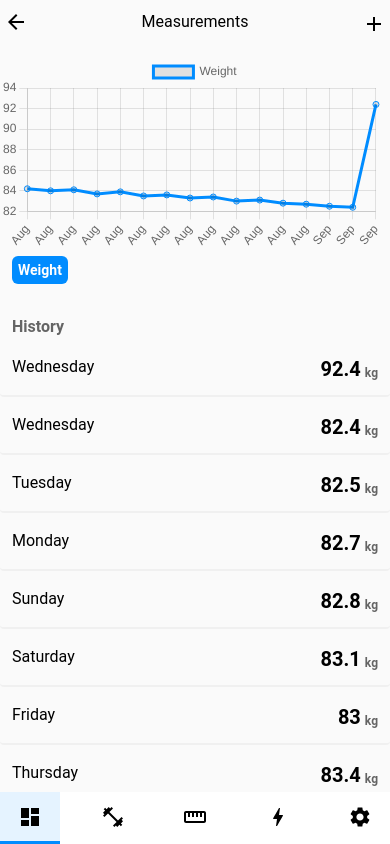
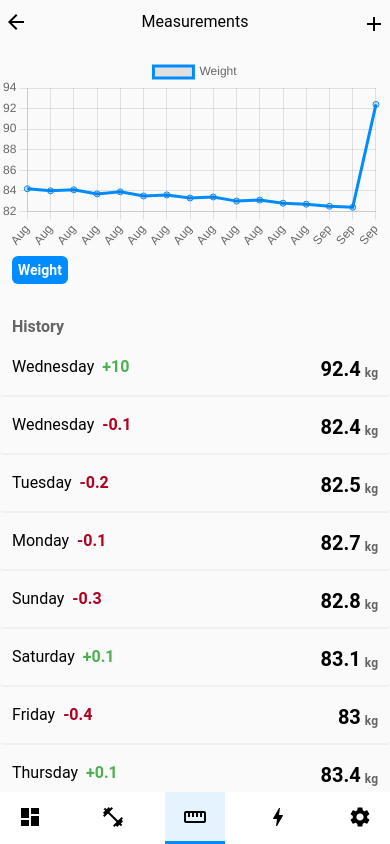
Before and after one commit to essmann/dynamis, a React (Vite) app in the folder frontend-web/dynamis-frontend/: page /measurements in a window 390 px wide. Built offline with nearby package versions, Linux system fonts and the light colour scheme.

Commit message:
frontend: mostly finished styling of measurementsPage

```diff
--- a/frontend-web/dynamis-frontend/package.json
+++ b/frontend-web/dynamis-frontend/package.json
@@ -14,8 +14,10 @@
     "@emotion/styled": "^11.14.1",
     "@mui/icons-material": "^9.4.0",
     "@mui/material": "^9.4.0",
+    "@mui/x-date-pickers": "^9.12.0",
     "@tailwindcss/vite": "^4.3.3",
     "chart.js": "^4.5.1",
+    "dayjs": "^1.11.23",
     "react": "^19.2.8",
     "react-dom": "^19.2.8",
     "react-router-dom": "^7.18.3",
--- a/frontend-web/dynamis-frontend/src/App.css
+++ b/frontend-web/dynamis-frontend/src/App.css
@@ -28,6 +28,9 @@
 
   --color-secondary-background: #FFFFFF;
   --color-secondary-background-hover: #F5F5F5;
+
+  --color-success: #4caf50;
+  --color-error: #d32f2f;
 
   /* Text — Material spec uses black-based opacities on light surfaces,
      not pure white/black flips. */
--- a/frontend-web/dynamis-frontend/src/Layout.tsx
+++ b/frontend-web/dynamis-frontend/src/Layout.tsx
@@ -5,7 +5,8 @@ export function Layout() {
     return (
 
         <div className='app-container flex flex-col-reverse
-        md:flex-row lg:flex-row h-screen w-screen '>
+        md:flex-row lg:flex-row h-screen w-screen
+        overflow-x-hidden'>
             <Sidebar style='bg- lg:flex-1' />
             <div className='main w-full h-full md:flex-7 md:w-auto overflow-scroll'>
                 <Outlet />
--- /dev/null
+++ b/frontend-web/dynamis-frontend/src/components/AddWeightPanel.tsx
@@ -0,0 +1,3 @@
+function AddWeightPanel() {
+
+}
--- a/frontend-web/dynamis-frontend/src/components/PageHeader.tsx
+++ b/frontend-web/dynamis-frontend/src/components/PageHeader.tsx
@@ -9,7 +9,7 @@ import AddIcon from '@mui/icons-material/Add';
 export default function PageHeader({ title, onBack, onCreate }: PageHeaderProps) {
     return (
         <div className="page-header flex *:text-text w-full mt-2 items-center">
-            <button className='flex justify-center  ml-1 ' onClick={onBack}><ArrowBackIcon /></button>
+            <button className='flex justify-center  ml-1 hover:bg-red-500' onClick={onBack}><ArrowBackIcon /></button>
             <div className='flex w-full justify-center  '>
                 <div className=''>{title}</div>
             </div>
--- a/frontend-web/dynamis-frontend/src/components/Sidebar.tsx
+++ b/frontend-web/dynamis-frontend/src/components/Sidebar.tsx
@@ -1,14 +1,16 @@
-import { useState } from "react";
+import { useEffect, useState } from "react";
 
 import DashboardIcon from "@mui/icons-material/Dashboard";
 import FitnessCenterIcon from "@mui/icons-material/FitnessCenter";
 import StraightenIcon from "@mui/icons-material/Straighten";
 import BoltIcon from "@mui/icons-material/Bolt";
 import SettingsIcon from "@mui/icons-material/Settings";
+import { useLocation } from "react-router-dom";
 import { Link } from "react-router-dom";
 
 export default function Sidebar({ style = "" }: { style?: string }) {
     const [activeItem, setActiveItem] = useState(0);
+    const location = useLocation();
 
     const items = [
         { name: "Overview", icon: <DashboardIcon />, href: "/" },
@@ -18,6 +20,11 @@ export default function Sidebar({ style = "" }: { style?: string }) {
         { name: "Settings", icon: <SettingsIcon />, href: "/settings" },
     ];
 
+    useEffect(() => {
+        // runs every time the pathname changes
+        const matched = items.findIndex((el) => el.href == location.pathname)
+        setActiveItem(matched || 0);
+    }, [location.pathname]);
     return (
         <aside className={`
       sidebar
--- a/frontend-web/dynamis-frontend/src/components/pages/MeasurementsPage.tsx
+++ b/frontend-web/dynamis-frontend/src/components/pages/MeasurementsPage.tsx
@@ -1,10 +1,17 @@
+import { useNavigate } from "react-router-dom";
 import PageHeader from "../PageHeader";
 import WeightChart, { type WeightEntry } from "../WeightChart";
 import WeightGoalRing from "../WeightGoalPie";
 import WeightGoalPie from "../WeightGoalPie";
-
+import { useState, type ChangeEvent } from "react";
+import { StaticDatePicker } from '@mui/x-date-pickers/StaticDatePicker';
+import dayjs from 'dayjs';
+import { LocalizationProvider } from '@mui/x-date-pickers/LocalizationProvider';
+import { AdapterDayjs } from '@mui/x-date-pickers/AdapterDayjs';
+import Slider from '@mui/material/Slider';
 export default function MeasurementsPage() {
-
+    const navigate = useNavigate();
+    const [addWeight, setAddWeight] = useState(false);
     const sampleEntries: WeightEntry[] = [
         { date: "2026-08-19", weight: 84.2 },
         { date: "2026-08-20", weight: 84.0 },
@@ -23,16 +30,29 @@ export default function MeasurementsPage() {
         { date: "2026-09-02", weight: 82.4 },
         { date: "2026-09-02", weight: 92.4 },
 
-
     ];
     return (
+        <>
+
+            {addWeight ? (
+                <AddWeightPage onClose={() => setAddWeight(false)} onSubmit={() => ""} />
+            ) : (
+                <>
+                    <PageHeader title="Measurements" onBack={() => navigate("/")} onCreate={() => setAddWeight(true)} />
+                    <WeightPage entries={sampleEntries} /></>
+            )}
+        </>
+    );
+}
+function WeightPage({ entries = [] }: { entries?: WeightEntry[] }) {
+    return (
         <div>
-            <PageHeader title="Measurements" onBack={() => ""} onCreate={() => ""} />
+            {/* <PageHeader title="Measurements" onBack={() => ""} onCreate={() => ""} /> */}
             <div className="measurements flex flex-col h-full md:items-center">
                 <div className="measurements-chart
                  md:w-7xl md:justify-center align-center
                  mt-5">
-                    <WeightChart entries={sampleEntries} />
+                    <WeightChart entries={entries} />
                 </div>
                 <div className="text-text ml-2">
                     <div className="font-bold text-2xl">
@@ -42,16 +62,15 @@ export default function MeasurementsPage() {
 
                 </div>
                 <div className="flex flex-col flex-1 min-h-0 overflow-y-auto mt-8">
-                    <WeightHistory entries={sampleEntries} />
+                    <WeightHistory entries={entries} />
                 </div>
                 {/* <div className="absolute w-full flex">
                 <button className="absolute p-3  bg-red-500 w-auto ">hi</button>
             </div> */}
             </div>
         </div>
-    );
+    )
 }
-
 
 function WeightHistory({ entries = [] }: { entries?: WeightEntry[] }) {
     return (
@@ -61,8 +80,10 @@ function WeightHistory({ entries = [] }: { entries?: WeightEntry[] }) {
             flex
              flex-col-reverse ">
                 {entries?.map((w, index) => {
+                    let prev;
+                    if (index < entries.length && index > 0) prev = entries[index - 1].weight;
                     return <WeightHistoryEntry key={`${w.date}-${index}`}
-                        date={w.date} weight={w.weight} />;
+                        date={w.date} weight={w.weight} prev={prev} />;
                 })}
             </div>
         </>
@@ -70,14 +91,25 @@ function WeightHistory({ entries = [] }: { entries?: WeightEntry[] }) {
 }
 
 function WeightHistoryEntry({ prev, date, weight }: { prev?: number, date: string, weight: number }) {
+    const computeChange = () => {
+        console.log(`weight: ${weight} prev: ${prev} diff: ${parseFloat(Number(weight - prev!).toFixed(2))}`)
+        if (prev == 0 || prev === null) return 0;
+        return parseFloat(Number(weight - prev!).toFixed(2))!;
+    }
+    const change = computeChange();
     return (
         <div className="weight-history-entry
             flex
             border-b-2
          mt-1 p-3 rounded
 text-text border-background-hover    box-border justify-between">
-            <div className="">{computeRelativeDate(date)}</div>
-
+            <div className="flex">
+                <div className="">{computeRelativeDate(date)}</div>
+                <span className="ml-1 *:ml-1">
+                    {change < 0 && <span className="text-error font-bold"> {change} </span>}
+                    {change > 0 && <span className="text-success font-bold"> +{change} </span>}
+                </span>
+            </div>
             <div className="weight-unit flex items-center">
                 <div className="font-bold text-xl">{weight}</div>
                 <span className="text-xs mt-2  ml-1 text-text-secondary font-bold">kg</span>
@@ -87,6 +119,82 @@ text-text border-background-hover    box-border justify-between">
     )
 }
 
+function AddWeightPage({ onClose, onSubmit }: { onClose: () => void, onSubmit: () => void }) {
+    const [value, setValue] = useState(0);
+    const handleChange = (event: Event, newValue: number) => {
+        setValue(newValue);
+    };
+    const handleTextInput = (event: ChangeEvent<HTMLInputElement>) => {
+        const inputValue = event.target.value;
+        console.log(inputValue);
+        if (inputValue === "NaN") return;
+        try {
+            var parsed = parseFloat(inputValue);
+            setValue(parsed);
+        }
+        catch {
+            return;
+        }
+    };
+    return (
+        <>
+            <div className="w-full flex flex-col justify-center mt-3 ">
+                <LocalizationProvider dateAdapter={AdapterDayjs}>
+                    <StaticDatePicker
+
+                        sx={{
+                            '.MuiDateCalendar-root': {
+                                // color: '#f8bbd0',
+                                // borderRadius: '4px',
+                                // borderWidth: '1px',
+                                // borderColor: '#e91e63',
+                                // border: '1px ',
+                                // backgroundColor: '#880e4f',
+                            },
+                            '.MuiPickersToolbar-content.css-10qtiir-MuiPickersToolbar-content': {
+                                display: "flex",
+                                justifyContent: "center"
+                            },
+                            ".MuiPickersToolbar-title": {
+
+                                display: "none"
+                            }
+
+
+                        }}
+                        slotProps={{
+                            actionBar: {
+                                actions: [], // Passes an empty array to completely hide the action bar
+                            },
+                        }}
+                        defaultValue={dayjs('2022-04-17')} />
+
+                </LocalizationProvider>
+                <div className="w-full flex  flex-col justify-center items-center  ">
+                    <div>
+                        <input type="number" className="w-25 text-5xl [appearance:textfield] [&::-webkit-outer-spin-button]:appearance-none [&::-webkit-inner-spin-button]:appearance-none"
+                            value={value}
+                            onChange={(e) => handleTextInput(e)} />
+                        <span>kg</span>
+                    </div>
+                    <Slider sx={{
+                        width: "90%"
+                    }} defaultValue={50} aria-label="Default" valueLabelDisplay="auto" onChange={handleChange}
+                        value={value}
+                        step={0.1} />
+
+                    <div className="flex justify-around w-full *:p-3 *:rounded-xl mt-5">
+                        <button className="bg-secondary-variant w-25"
+                            onClick={onClose}
+                        >Cancel</button>
+                        <button className="bg-success w-25 disabled:opacity-60"
+                            disabled={value <= 0}>Add</button></div>
+                </div>
+            </div>
+            <div></div>
+        </>
+    )
+}
 //Gets day of the week if it was less than one week ago, the string date otherwise.
 const computeRelativeDate = (date: string): string => {
     const dateEpoch = Math.floor(Date.parse(date) / 1000);
```
Also changed, not shown: 1 other file (tests, documents, lock files or other folders).
